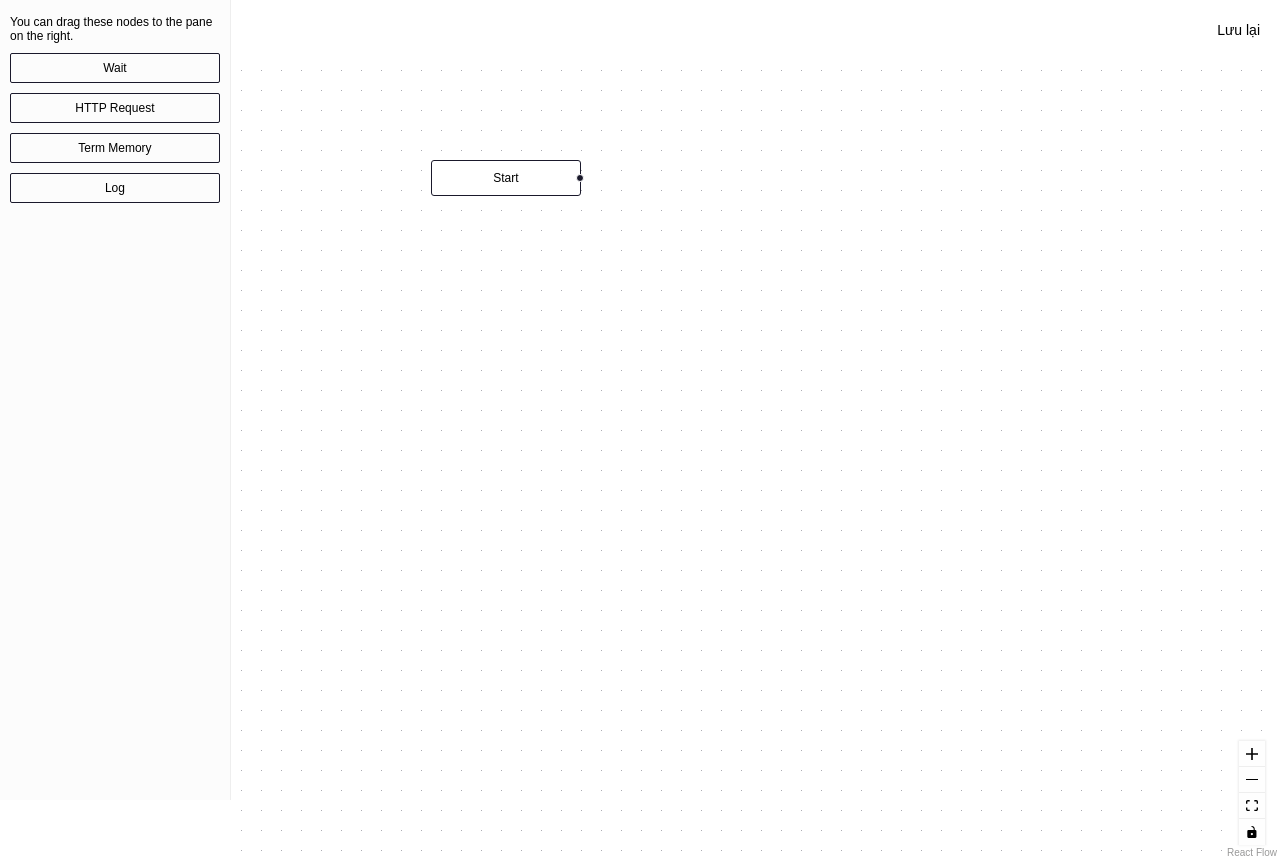
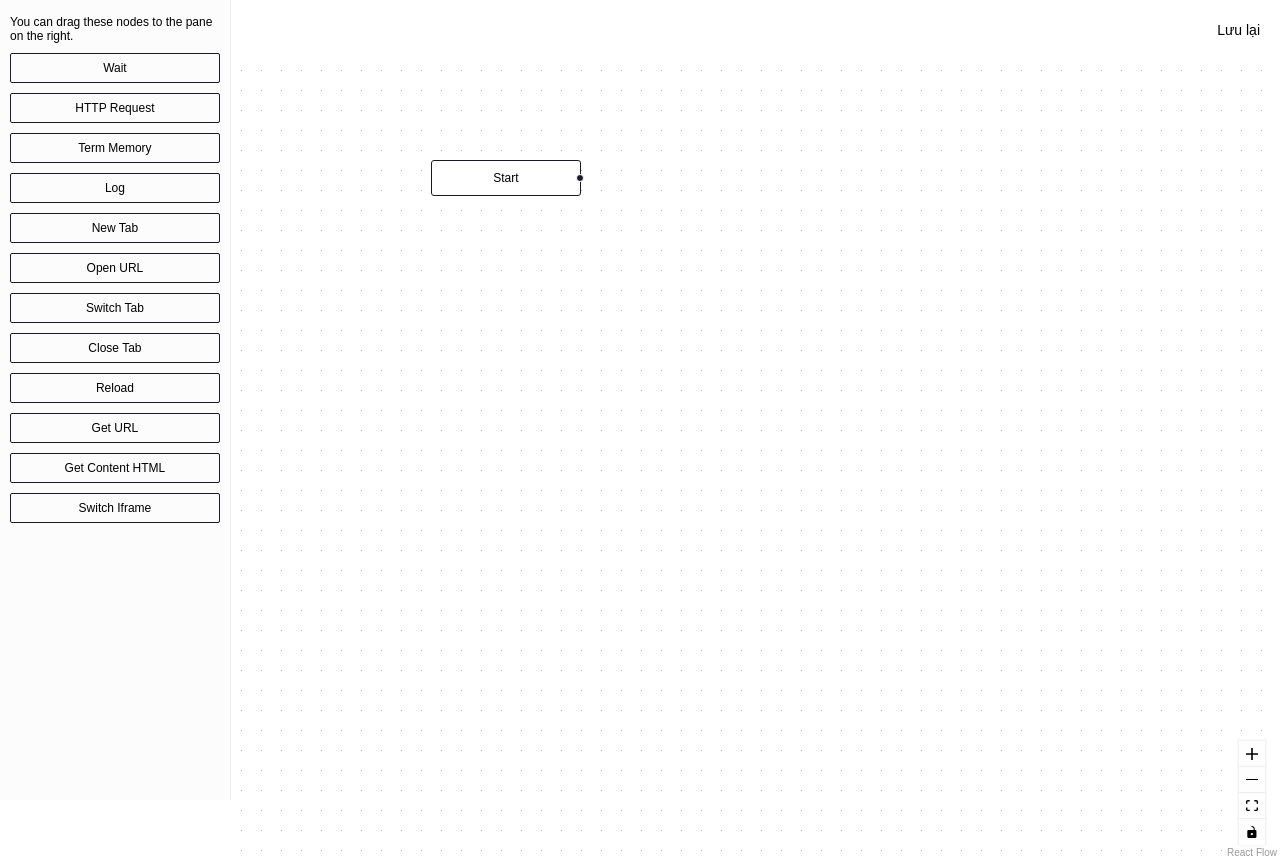
Before and after one commit to huuthien99/react-flow, a React (Vite) app: page / in a window 1280 px wide. Built offline with nearby package versions, Linux system fonts and the light colour scheme.

Commit message:
add-node

```diff
--- a/src/constants/constants.js
+++ b/src/constants/constants.js
@@ -1,7 +1,14 @@
 export const typeNodes = {
-  // START: { label: "Start" },
   WAIT: { label: "Wait" },
   HTTP_REQUEST: { label: "HTTP Request" },
   TERM_MEMORY: { label: "Term Memory" },
   LOG: { label: "Log" },
+  NEW_TAB: { label: "New Tab" },
+  OPEN_URL: { label: "Open URL" },
+  SWITCH_TAB: { label: "Switch Tab" },
+  CLOSE_TAB: { label: "Close Tab" },
+  RELOAD: { label: "Reload" },
+  GET_URL: { label: "Get URL" },
+  GET_CONTENT_HTML: { label: "Get Content HTML" },
+  SWITCH_IFRAME: { label: "Switch Iframe" },
 };
```
